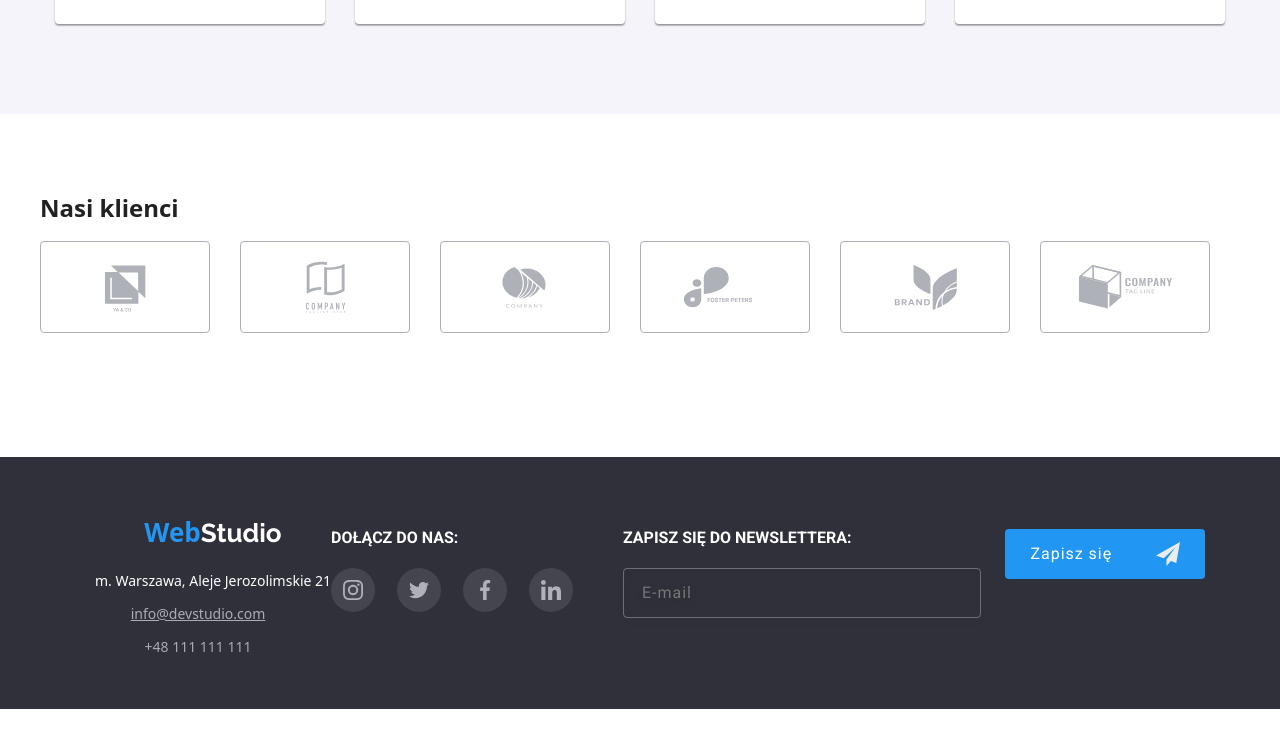
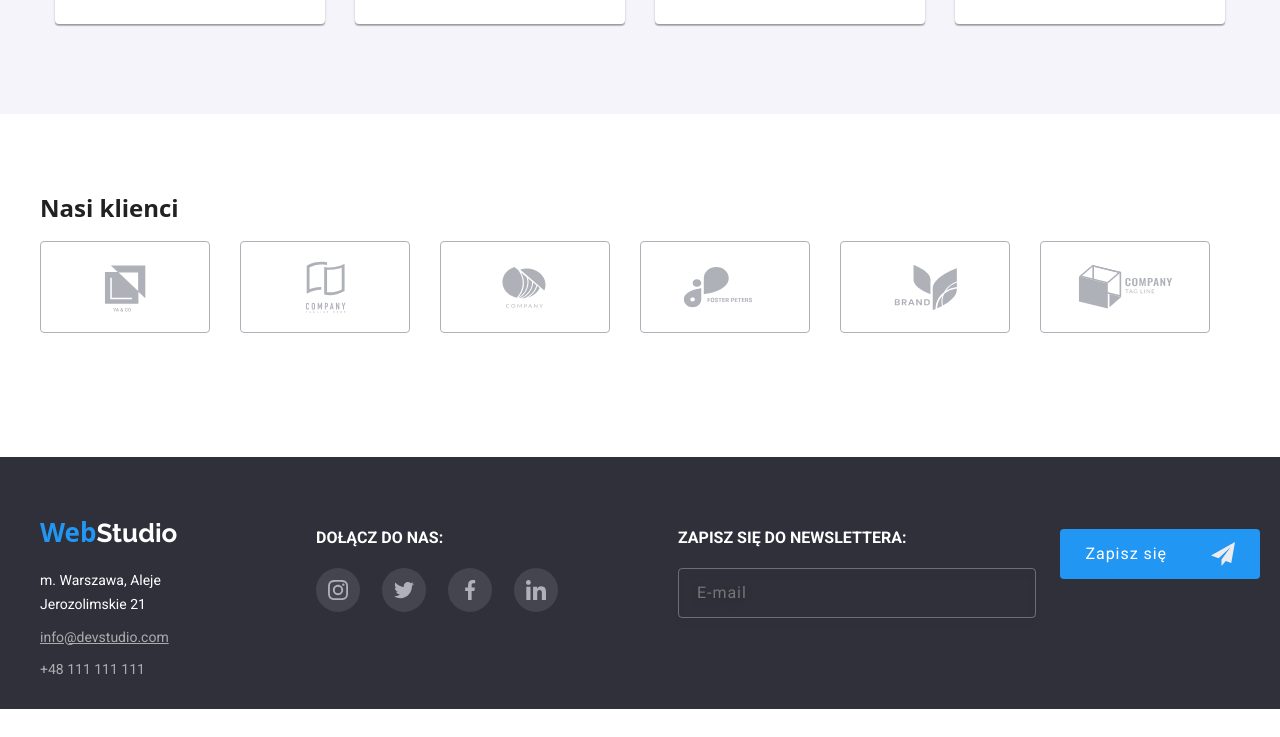
Before and after one commit to annadawiec/-goit-markup-hw-08, a plain HTML site: page index.html in a window 1280 px wide. Shown: the part 1611-2348 px from the top of the page. Before the commit the page ends 2327 px from the top, so only its background shows below. Drawn offline with nearby package versions, Linux system fonts and the light colour scheme; files that its build step writes are made by us from their sources.

Commit message:
Update _footer.scss

```diff
--- a/sass/components/_footer.scss
+++ b/sass/components/_footer.scss
@@ -17,20 +17,25 @@
   &__list {
     display: flex;
     justify-content: center;
-    flex-direction: column;
     list-style-type: none;
     padding-left: 0px;
+    flex-direction: column;
+    gap: 60;
     @include tablet {
       display: flex;
-      flex-direction: column;
+      flex-direction: row;
+      flex-wrap: wrap;
       list-style-type: none;
       padding-left: 0px;
+      gap: 70px;
     }
     @include desktop {
       display: flex;
-      flex-direction: row;
       list-style-type: none;
       padding-left: 0px;
+      text-align: left;
+      flex-wrap: nowrap;
+      gap: 70px;
     }
   }
 
@@ -46,6 +51,7 @@
     @include desktop {
       padding-top: 60px;
       padding-bottom: 20px;
+      text-align: left;
     }
   }
 
@@ -55,6 +61,7 @@
     font-size: 14px;
     line-height: 1.71;
     padding-bottom: 9px;
+    font-family: "Roboto";
     @include tablet {
       font-style: normal;
       font-size: 14px;
@@ -66,6 +73,7 @@
       font-size: 14px;
       line-height: 1.71;
       padding-bottom: 9px;
+      text-align: left;
     }
   }
 
@@ -74,12 +82,14 @@
     margin-bottom: 0;
     padding-bottom: 9px;
     text-align: center;
+    font-family: "Roboto";
     @include tablet {
     }
     @include desktop {
       margin-top: 0;
       margin-bottom: 0;
       padding-bottom: 9px;
+      text-align: left;
     }
   }
 
```
